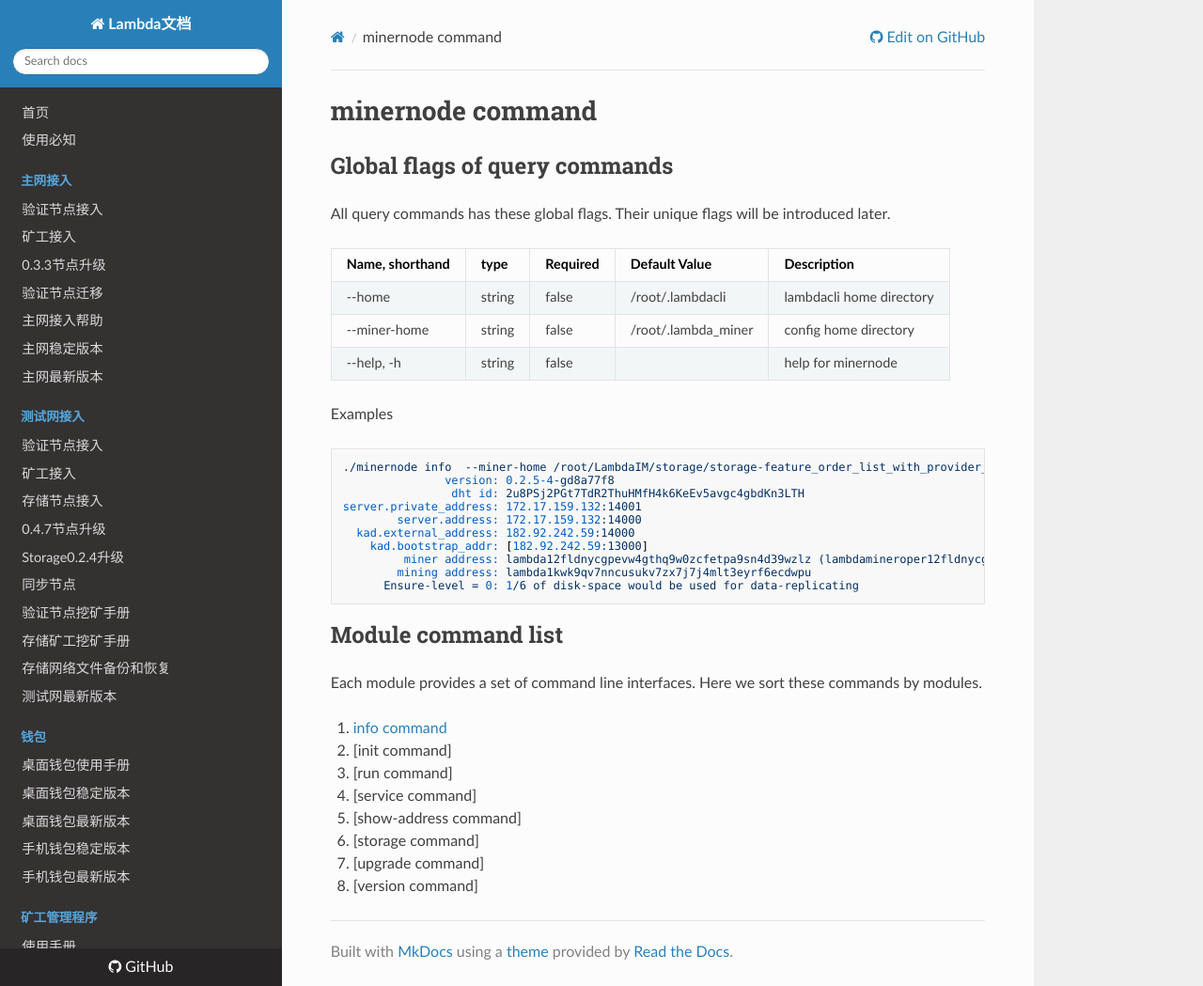
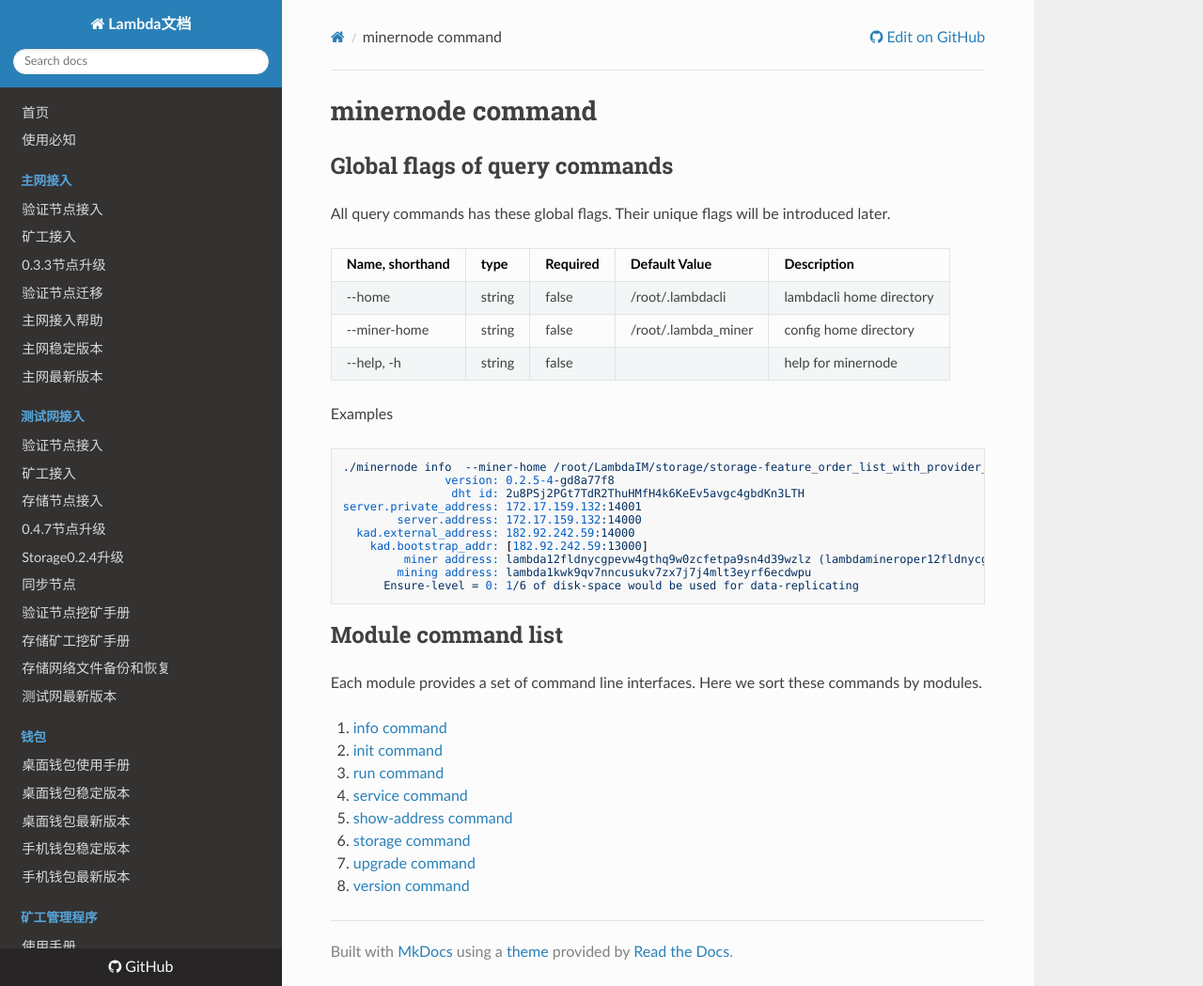
Before and after one commit to fireagainsmile/launch, an MkDocs documentation site: the page built from docs/minernode/README.md, in a window 1280 px wide and 1049 px high. Shown: the whole window at 94% size. Built offline with MkDocs 1.6.1, drawn with Linux system fonts in a browser that asks for light colours; nearby versions of some CDN libraries; part of the change alters nothing that is shown.

```diff
--- a/docs/minernode/README.md
+++ b/docs/minernode/README.md
@@ -32,16 +32,16 @@ Each module provides a set of command line interfaces. Here we sort these comman
 
 1. [info command](info.md)
 
-2. [init command]
+2. [init command](init.md)
 
-3. [run command]
+3. [run command](run.md)
 
-4. [service command]
+4. [service command](service.md)
 
-5. [show-address command]
+5. [show-address command](show-address.md)
 
-6. [storage command]
+6. [storage command](storage.md)
 
-7. [upgrade command]
+7. [upgrade command](upgrade.md)
 
-8. [version command]
+8. [version command](version.md)
```
